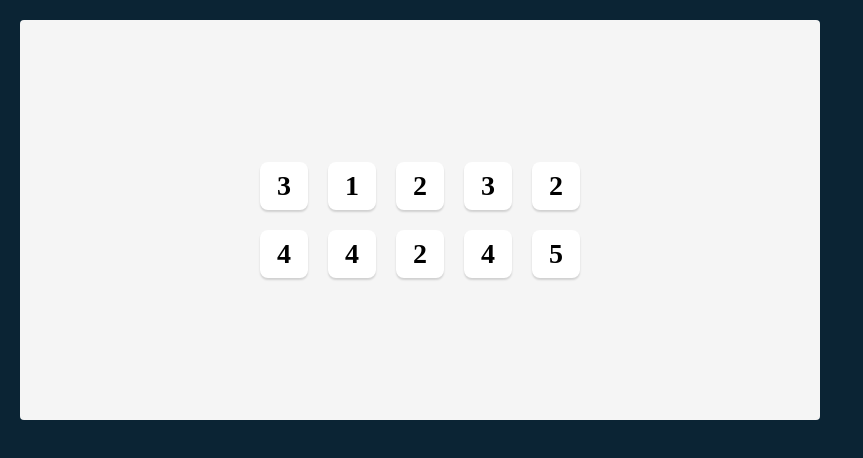
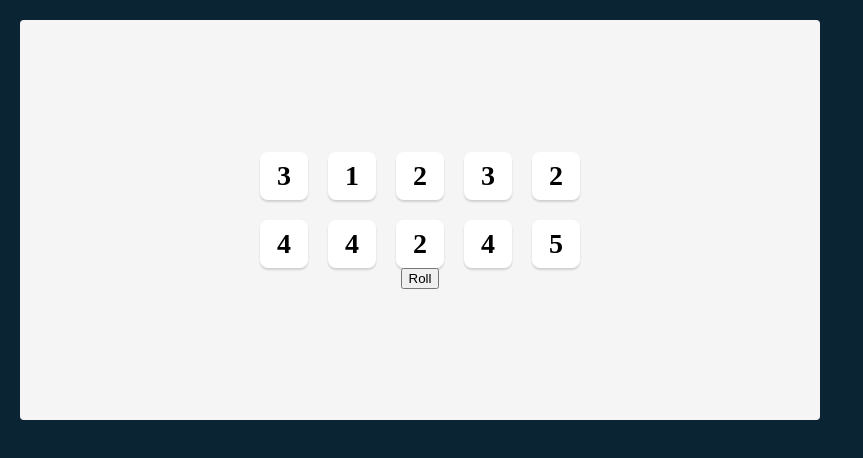
Before and after one commit to vishalicious213/tenzies, a React (Vite) app: page / in a window 1280 px wide. Shown: the top 458 px of the page, without its empty margins (0-863 px from the left). Built offline with nearby package versions, Linux system fonts and the light colour scheme.

Commit message:
added Roll button and drafted rollDice()

```diff
--- a/src/App.jsx
+++ b/src/App.jsx
@@ -13,12 +13,18 @@ export default function App() {
         return newDice
     }
 
+    function rollDice() {
+        setDice(allNewDice)
+    }
+
     return (
         <main>
             <section className="dice-container">
                 {/* spot, below is the index for each die in the array */}
                 {dice.map((die, spot) => <Die value={die} key={spot} />)}
             </section>
+
+            <button onClick={rollDice}>Roll</button>
         </main>
     )
 }
```
